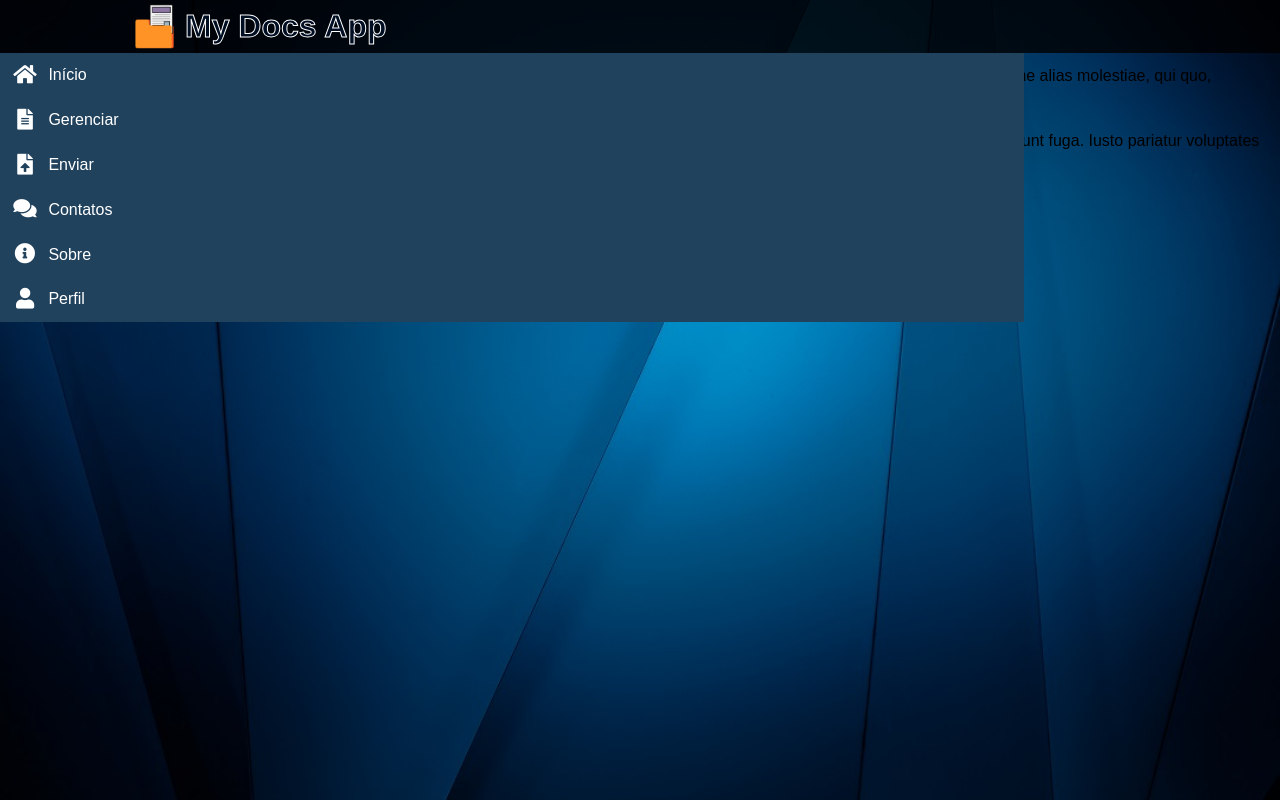
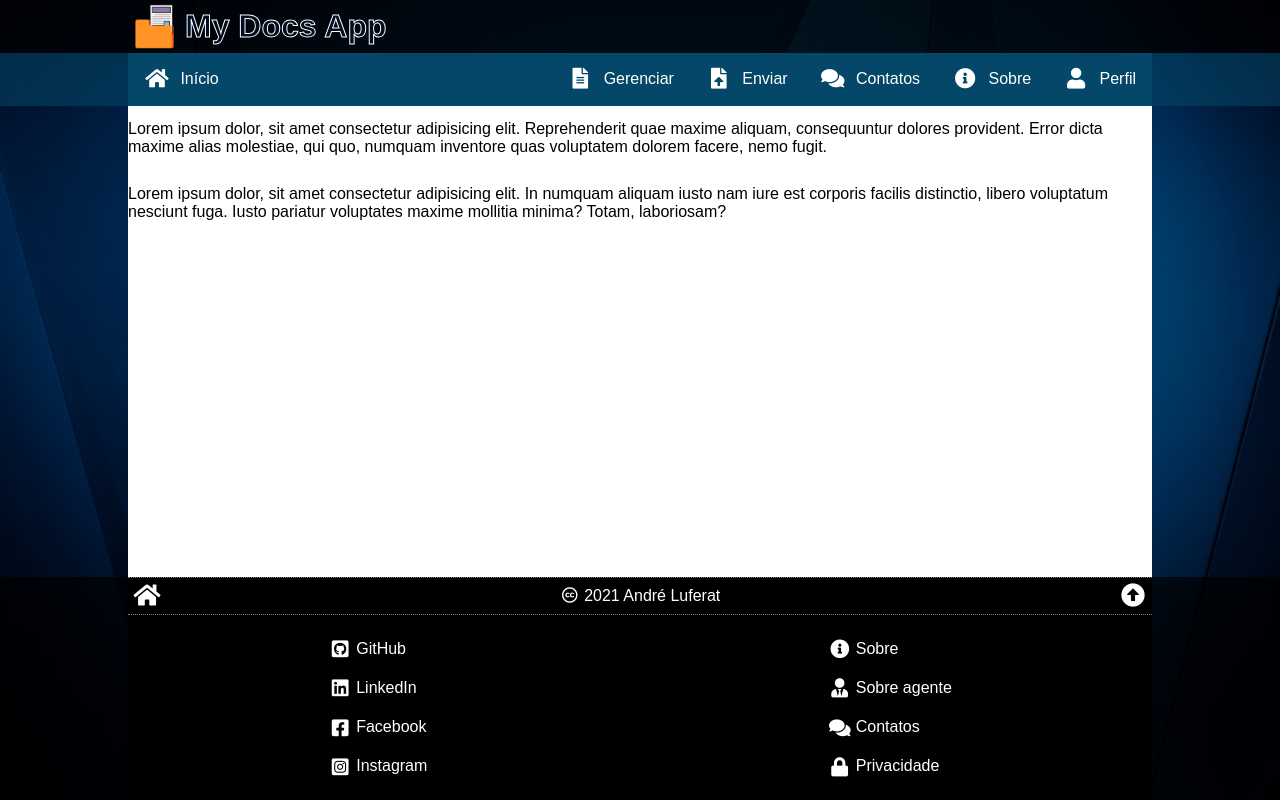
Before and after one commit to Luferat/MyDocsApp, a plain HTML site: page template.html in a window 1280 px wide. Drawn offline with Linux system fonts and the light colour scheme.

Commit message:
CSS finalizando

```diff
--- a/css/global.css
+++ b/css/global.css
@@ -21,11 +21,16 @@
     /* Remover bordas de elementos selecionados */
     outline: none;
     /* Aplica atraso em efeitos de transição */
-    transition: .2s;
+    transition: .1s;
+}
+
+html, body, header, footer, nav, main, article, aside, p, h1, h2, h3, h4, h5, h6, blockquote {
+    display: block;
+    width: 100%;
 }
 
 body, html {
-    /* Força posicionamento relativo para aplicar width e height */
+    /* Força posicionamento relativo. Permite aplicar height em blocos. */
     position: relative;
     /* Remove margem e enchimento */
     padding: 0;
@@ -49,7 +54,7 @@ blockquote {
 
 a {
     color: steelblue;
-    text-decoration: stroke;
+    text-decoration: none;
 }
 
 a:hover {
@@ -67,17 +72,27 @@ body {
     background-size: cover;
 }
 
-/* Quadro principal e estrutura */
-.wrap {}
+/* Quadro principal <div.wrap>
+ * Controla a exibição de todos os blocos do app, principalmente "sticky footer".
+ */
 
-div.header, div.nav {
-    width: 100%;
+.wrap {
+    height: 100%;
+    display: flex;
+    flex-direction: column;
+}
+
+div.header, div.nav, div.main, div.footer {
     min-width: var(--min-width);
     max-width: var(--max-width);
     margin: auto;
 }
 
-/* Cabeçalho */
+main {
+    flex-grow: 1;
+}
+
+/* Cabeçalho <header> */
 
 .wrap>header {
     background: rgba(0, 0, 0, .8);
@@ -109,46 +124,167 @@ div.header h1 {
     color: white;
 }
 
-/* Responsividade do cabeçalho */
+/* Responsividade do cabeçalho
+ * Para resoluções de 576px ou mais...
+ */
+
+@media (min-width: 576px) {
+
+    /* Aumenta tamanho da fonte do título em telas maiores */
+    div.header h1 {
+        font-size: 2rem;
+    }
+}
+
+/* Responsividade do cabeçalho
+ * Para resoluções de 768px ou mais...
+ */
 
 @media (min-width: 768px) {
+
+    /* Oculta botão do menu em telas maiores */
     #menu-toggle {
         display: none;
     }
 }
 
-@media (min-width: 576px) {
-    div.header h1 {
-        font-size: 2rem;
-    }
+/* Menu principal <nav> */
+
+.wrap>nav {
+    display: block;
 }
 
-/* Menu principal */
-
-.wrap>nav {}
-
 div.nav {
-    background: rgb(33, 66, 93);
+    background: #044768;
     position: absolute;
+    right: 0;
+    z-index: 1000;
     display: flex;
     flex-direction: column;
+    min-width: 0;
+    box-shadow: -4px 6px 5px 0px #000;
+    border-bottom-left-radius: .35rem;
 }
 
 div.nav a {
-    display: inline-block;
+    padding: 1rem 2rem;
     color: white;
-    text-decoration: none;
-    padding: .75rem;
     display: flex;
     align-items: center;
 }
 
+div.nav a:last-child {
+    border-bottom-left-radius: .35rem;
+}
+
 div.nav a:hover {
-    background: white;
-    color: rgb(33, 66, 93);
+    color: #044768;
+    background: #ffffff;
+    text-decoration: none;
 }
 
 div.nav a i {
     font-size: 1.3rem;
     margin-right: .65rem;
 }
+
+/* Modifica o menu em resoluções maiores */
+
+@media (min-width: 768px) {
+
+    .wrap>nav {
+        background: #04476891;
+    }
+
+    div.nav {
+        position: inherit;
+        right: auto;
+        z-index: auto;
+        flex-direction: row;
+        width: 100%;
+        box-shadow: none;
+        border-radius: 0;
+        justify-content: flex-end;
+    }
+
+    div.nav a:first-child {
+        margin-right: auto;
+    }
+
+    div.nav a:last-child {
+        border-radius: 0;
+    }
+
+    div.nav a {
+        padding: 1rem;
+    }
+}
+
+/* Bloco de conteúdo <main> */
+
+div.main {
+    position: relative;
+    height: 100%;
+    background: white;
+
+}
+
+/* Rodapé <footer> */
+
+.wrap>footer {
+    background: rgba(0, 0, 0, .7);
+}
+
+div.footer-top {
+    background: black;
+    display: flex;
+    align-items: center;
+    justify-content: space-between;
+    color: white;
+    border-top: 1px dotted grey;
+    border-bottom: 1px dotted grey;
+}
+
+div.footer-top a {
+    font-size: 1.5rem;
+    padding: .25rem;
+    color: white;
+}
+
+div.footer-top a:hover {
+    background: white;
+    color: black;
+}
+
+div.footer-bottom {
+    background: black;
+    display: flex;
+    justify-content: space-around;
+    padding-top: .75rem;
+    padding-bottom: 1rem;
+}
+
+div.footer-bottom div {
+    display: flex;
+    flex-direction: column;
+}
+
+div.footer-bottom a {
+    padding: .5rem;
+    display: flex;
+    align-items: center;
+    color: white;
+    margin-top: .25rem;
+}
+
+div.footer-bottom a:hover {
+    color: black;
+    background: white;
+    text-decoration: none;
+    border-radius: .25rem;
+}
+
+div.footer-bottom a i {
+    font-size: 1.2rem;
+    margin-right: .25rem;
+}
--- a/template.html
+++ b/template.html
@@ -21,7 +21,7 @@
             <div class="header">
                 <a href="index" title="Página incial"><img src="assets/img/logo_64.png" alt="My Docs App Logo"></a>
                 <h1>My Docs App</h1>
-                <a href="#menu" id="menu-toggle"><i class="fas fa-bars fa-fw"></i></a>
+                <a href="#menu" id="menu-toggle"><i class="fas fa-times fa-fw"></i></a>
             </div>
         </header>
 
@@ -52,9 +52,12 @@
 
         <main>
 
-            <p>Lorem ipsum dolor, sit amet consectetur adipisicing elit. Reprehenderit quae maxime aliquam, consequuntur dolores provident. Error dicta maxime alias molestiae, qui quo, numquam inventore quas voluptatem dolorem facere, nemo fugit.</p>
+            <div class="main">
 
-            <p>Lorem ipsum dolor, sit amet consectetur adipisicing elit. In numquam aliquam iusto nam iure est corporis facilis distinctio, libero voluptatum nesciunt fuga. Iusto pariatur voluptates maxime mollitia minima? Totam, laboriosam?</p>
+                <p>Lorem ipsum dolor, sit amet consectetur adipisicing elit. Reprehenderit quae maxime aliquam, consequuntur dolores provident. Error dicta maxime alias molestiae, qui quo, numquam inventore quas voluptatem dolorem facere, nemo fugit.</p>
+                <p>Lorem ipsum dolor, sit amet consectetur adipisicing elit. In numquam aliquam iusto nam iure est corporis facilis distinctio, libero voluptatum nesciunt fuga. Iusto pariatur voluptates maxime mollitia minima? Totam, laboriosam?</p>
+
+            </div>
 
         </main>
 
@@ -70,7 +73,7 @@
 
                 <div class="footer-bottom">
 
-                    <nav class="social">
+                    <div class="social">
                         <a href="https://github.com/Luferat" target="_blank" title="Meu GitHub">
                             <i class="fab fa-github-square fa-fw"></i><span>GitHub</span>
                         </a>
@@ -83,9 +86,9 @@
                         <a href="https://instagram.com/Luferat" target="_blank" title="Meu Instagram">
                             <i class="fab fa-instagram-square fa-fw"></i><span>Instagram</span>
                         </a>
-                    </nav>
+                    </div>
 
-                    <nav class="tools">
+                    <div class="tools">
                         <a href="about" title="Sobre o App">
                             <i class="fas fa-info-circle fa-fw"></i><span>Sobre</span>
                         </a>
@@ -98,7 +101,7 @@
                         <a href="contacts" title="Políticas de privacidade">
                             <i class="fas fa-lock fa-fw"></i><span>Privacidade</span>
                         </a>
-                    </nav>
+                    </div>
 
                 </div>
 
```
